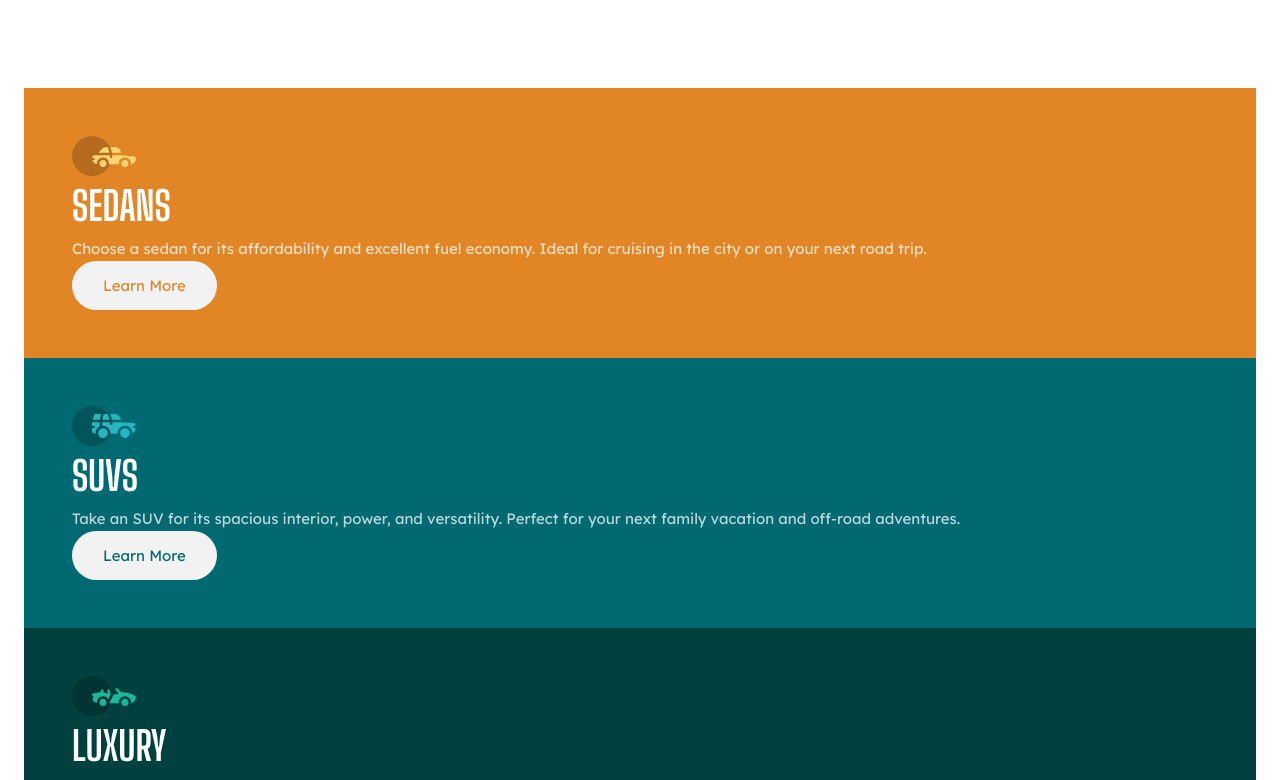
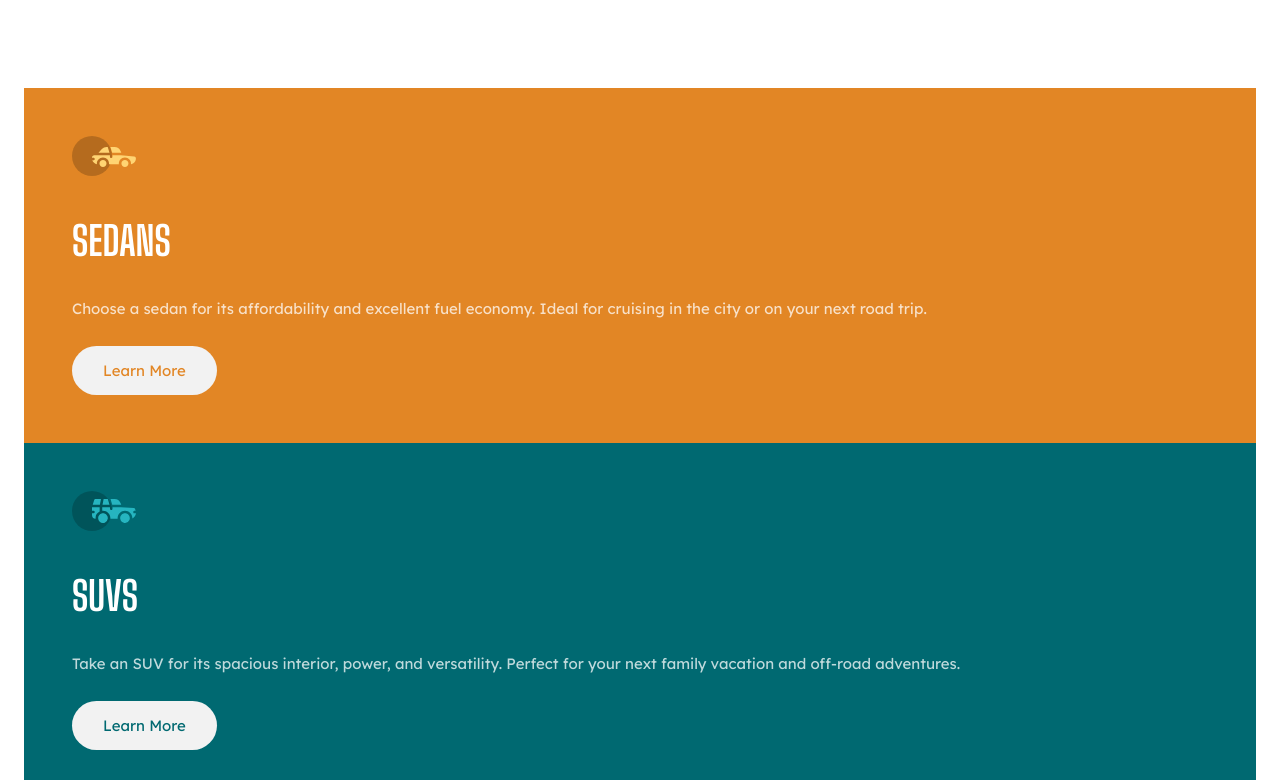
Before and after one commit to VeseMir2k/3-column-preview-card-component, a React (Vite) app: page / in a window 1280 px wide. Shown: the top 780 px of the page. Built offline with nearby package versions, Linux system fonts and the light colour scheme.

Commit message:
✨ (components): Add margin-bottom style to Icon component for better spacing ✨ (components): Add margin-top style to Text component for better spacing ✨ (components): Add margin-top style to Title component for better spacing

```diff
--- a/src/components/Icon.tsx
+++ b/src/components/Icon.tsx
@@ -1,5 +1,5 @@
 const Icon = ({ icon, alt = 'icon' }: { icon: string; alt?: string }) => {
-  return <img src={icon} alt={alt} />;
+  return <img className="mb-[35px]" src={icon} alt={alt} />;
 };
 
 export default Icon;
--- a/src/components/Text.tsx
+++ b/src/components/Text.tsx
@@ -1,5 +1,5 @@
 const Text = ({ text }: { text: string }) => {
-  return <p className="font-lexend_deca text-[15px] font-normal leading-[25px] opacity-75">{text}</p>;
+  return <p className="font-lexend_deca my-[25px] text-[15px] font-normal leading-[25px] opacity-75">{text}</p>;
 };
 
 export default Text;
--- a/src/components/Title.tsx
+++ b/src/components/Title.tsx
@@ -1,5 +1,5 @@
 const Title = ({ title }: { title: string }) => {
-  return <h1 className="font-big_shoulders_display text-[40px] font-bold">{title}</h1>;
+  return <h1 className="font-big_shoulders_display  text-[40px] font-bold">{title}</h1>;
 };
 
 export default Title;
```
